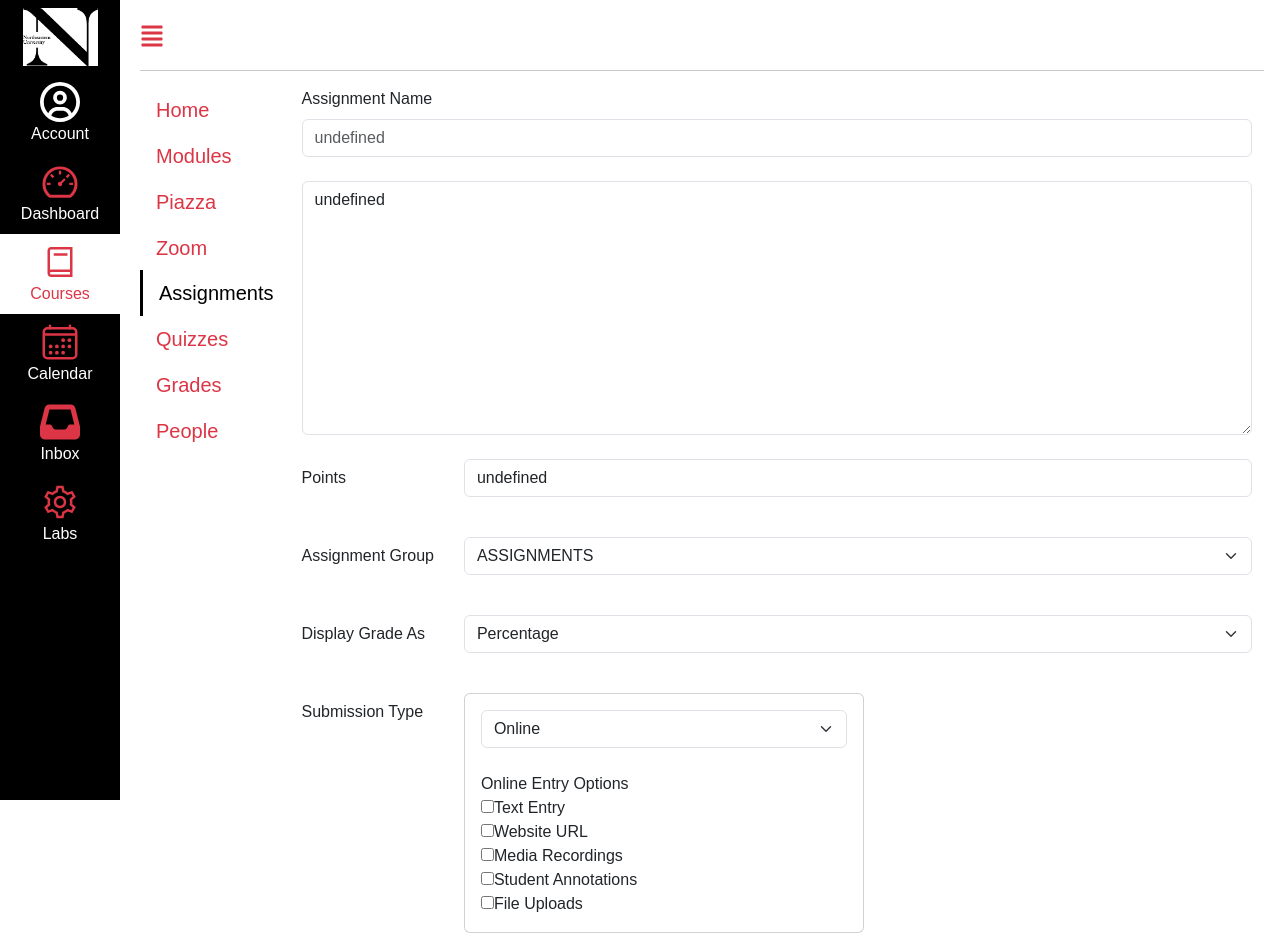
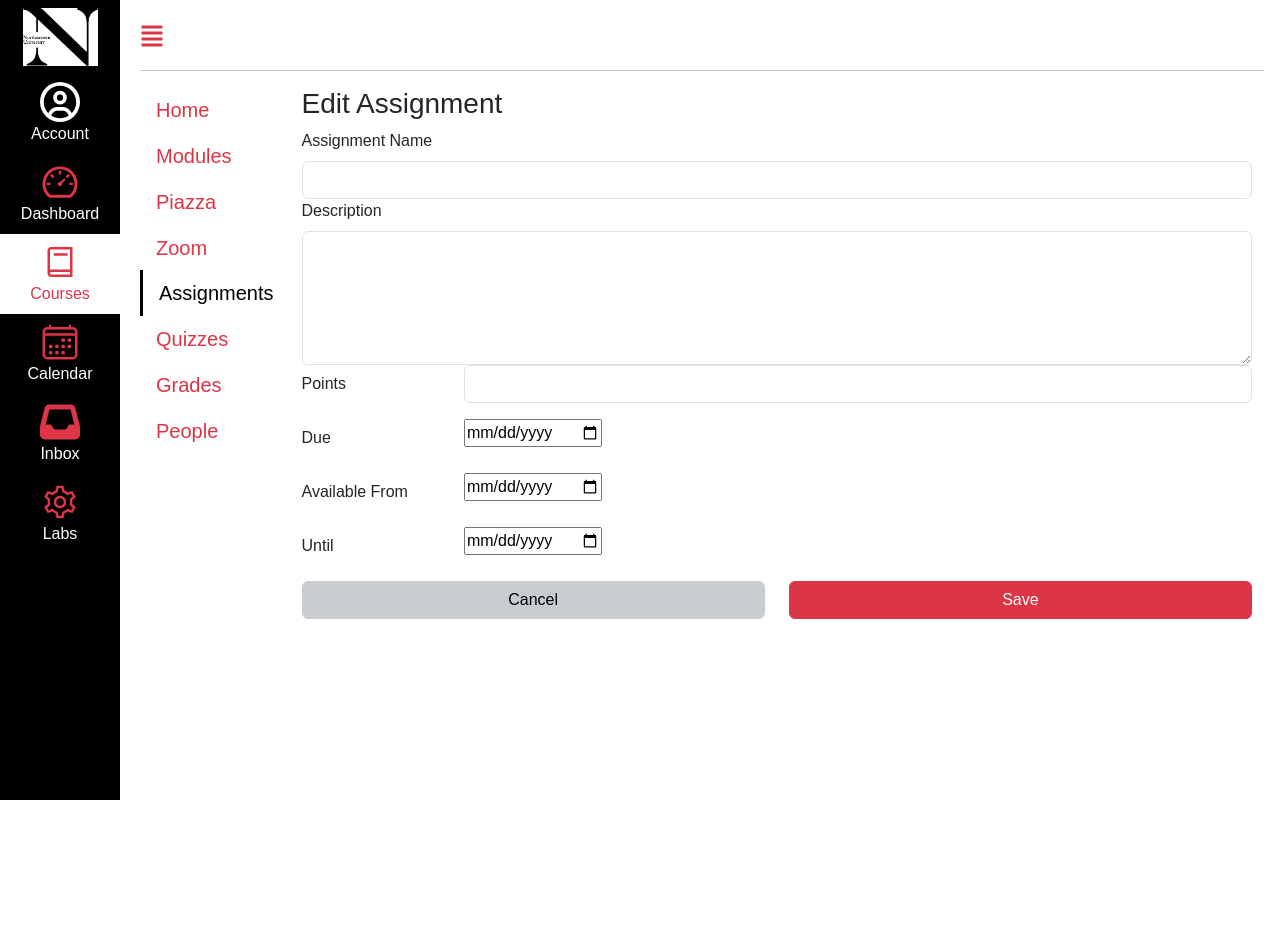
Before and after one commit to ThomasRoch18/kanbaz-next-js, a Next.js app: page /Courses/1/Assignments/1 in a window 1280 px wide. Shown: the top 952 px of the page. After the commit the page ends 800 px from the top, so only its background shows below. Built offline with nearby package versions, Linux system fonts and the light colour scheme.

Commit message:
complete assignment 4

```diff
--- a/app/(Kambaz)/Courses/[cid]/Assignments/[aid]/page.tsx
+++ b/app/(Kambaz)/Courses/[cid]/Assignments/[aid]/page.tsx
@@ -1,98 +1,132 @@
-"use client"
-import { useParams } from "next/navigation";
-import * as db from "../../../../Database";
-import { Card, CardBody, CardText, CardTitle, Col, Container, FormControl, FormLabel, FormSelect, Row } from "react-bootstrap";
-import Link from "next/link";
+"use client";
+
+import { useParams, useRouter } from "next/navigation";
+import { useDispatch, useSelector } from "react-redux";
+import { useState, useEffect } from "react";
+import { addAssignment, updateAssignment } from "../reducer";
+import { Container, FormLabel, FormControl, Row, Col } from "react-bootstrap";
 
 export default function AssignmentEditor() {
-    const { cid, aid } = useParams();
-    const assignments = db.assignments;
-    const currentAssignment = assignments.find((assignment: any) => assignment._id === aid);
+  const { cid, aid } = useParams();
+  const router = useRouter();
+  const dispatch = useDispatch();
+
+  const { assignments } = useSelector((state: any) => state.assignmentReducer);
+  const existingAssignment = assignments.find((a: any) => a._id === aid);
+
+  const isEditing = aid && aid !== "new";
+
+  const [form, setForm] = useState({
+    title: "",
+    description: "",
+    points: "",
+    due: "",
+    availableFrom: "",
+    availableUntil: "",
+  });
+
+  useEffect(() => {
+    if (isEditing && existingAssignment) {
+      setForm({
+        title: existingAssignment.title || "",
+        description: existingAssignment.description || "",
+        points: existingAssignment.points || "",
+        due: existingAssignment.due || "",
+        availableFrom: existingAssignment.availableFrom || "",
+        availableUntil: existingAssignment.availableUntil || "",
+      });
+    }
+  }, [isEditing, existingAssignment]);
+
+  const handleChange = (field: string, value: string) =>
+    setForm({ ...form, [field]: value });
+
+  const handleSave = () => {
+    if (isEditing) {
+      dispatch(updateAssignment({ _id: aid, ...form }));
+    } else {
+      dispatch(addAssignment({ ...form, course: cid }));
+    }
+    router.push(`/Courses/${cid}/Assignments`);
+  };
+
+  const handleCancel = () => router.push(`/Courses/${cid}/Assignments`);
+
   return (
-    <Container id="wd-assignments-editor">
+    <Container>
+      <h3>{isEditing ? "Edit Assignment" : "New Assignment"}</h3>
+
       <FormLabel>Assignment Name</FormLabel>
-        <FormControl type="text" placeholder={`${currentAssignment?.title}`} className="wd-assignment-width"/> <br />
-      <FormControl as="textarea" rows={10} className="wd-assignment-width" defaultValue={`${currentAssignment?.description}`}/> <br />
-      <Row className="mb-3" id="wd-points">
-            <FormLabel column sm={2} className="float-end"> Points </FormLabel>
-            <Col sm={10}>
-                <FormControl type="text" defaultValue={`${currentAssignment?.points}`} />
-            </Col>
-      </Row> <br />
-      <Row className="mb-3" id="wd-group">
-            <FormLabel column sm={2} className="float-end"> Assignment Group </FormLabel>
-            <Col sm={10}>
-                <FormSelect>
-                    <option value="0" defaultChecked>ASSIGNMENTS</option>
-                    <option value="1">QUIZZES</option>
-                    <option value="2">EXAMS</option>
-                    <option value="3">PROJECTS</option>
-                </FormSelect>
-            </Col>
-      </Row> <br />
-      <Row className="mb-3" id="wd-display-grade-as">
-            <FormLabel column sm={2} className="float-end"> Display Grade As </FormLabel>
-            <Col sm={10}>
-                <FormSelect>
-                    <option value="0" defaultChecked>Percentage</option>
-                    <option value="1">Points</option>
-                </FormSelect>
-            </Col>
-      </Row> <br />
-      <Row className="mb-3" id="wd-group">
-            <FormLabel column sm={2} className="float-end"> Submission Type </FormLabel>
-            <Col sm={10}>
-                <Card className="wd-assignment-width">
-                    <CardBody>
-                        <FormSelect>
-                            <option value="0" defaultChecked>Online</option>
-                        </FormSelect>
-                        <br />
-                        <label htmlFor="wd-entry-options">Online Entry Options</label><br />
-                            <input type="checkbox" name="check-entry" id="wd-text-entry"/>
-                            <label htmlFor="wd-text-entry">Text Entry</label><br/>
+      <FormControl
+        type="text"
+        value={form.title}
+        onChange={(e) => handleChange("title", e.target.value)}
+      />
 
-                            <input type="checkbox" name="check-entry" id="wd-website-url"/>
-                            <label htmlFor="wd-website-url">Website URL</label><br/>
+      <FormLabel>Description</FormLabel>
+      <FormControl
+        as="textarea"
+        rows={5}
+        value={form.description}
+        onChange={(e) => handleChange("description", e.target.value)}
+      />
 
-                            <input type="checkbox" name="check-entry" id="wd-media-recordings"/>
-                            <label htmlFor="wd-media-recordings">Media Recordings</label><br/>
+      <Row className="mb-3">
+        <FormLabel column sm={2}>Points</FormLabel>
+        <Col sm={10}>
+          <FormControl
+            type="number"
+            value={form.points}
+            onChange={(e) => handleChange("points", e.target.value)}
+          />
+        </Col>
+      </Row>
 
-                            <input type="checkbox" name="check-entry" id="wd-student-annotation"/>
-                            <label htmlFor="wd-student-annotation">Student Annotations</label><br />
+      <Row className="mb-3">
+        <FormLabel column sm={2}>Due</FormLabel>
+        <Col sm={10}>
+          <input
+            type="date"
+            value={form.due}
+            onChange={(e) => handleChange("due", e.target.value)}
+          />
+        </Col>
+      </Row>
 
-                            <input type="checkbox" name="check-entry" id="wd-file-upload"/>
-                            <label htmlFor="wd-file-upload">File Uploads</label>
-                    </CardBody>
-                </Card>
-            </Col>
-      </Row> <br />
-      <Row className="mb-3" id="wd-assign-to">
-            <FormLabel column sm={2} className="float-end"> Assign </FormLabel>
-            <Card className="wd-assignment-width">
-                <h6>Assign To</h6>
-                <FormControl type="text" placeholder="Everyone" /> <br />
-                <label htmlFor="wd-due-date">Due</label>
-                <input type="date" defaultValue={`${currentAssignment?.due}`} id="wd-due-date"/>
-                <Row>
-                    <Col className="wd-assignment-calendar-width">
-                        <label htmlFor="wd-available-from">Available From</label><br />
-                        <input type="date" defaultValue={`${currentAssignment?.available}`} id="wd-available-from"/>
-                    </Col>
-                    <Col className="wd-assignment-calendar-width">
-                        <label htmlFor="wd-available-to">Until</label><br />
-                        <input type="date" defaultValue={`${currentAssignment?.due}`} id="wd-available-to"/>
-                    </Col>
-                </Row>
-            </Card>
+      <Row className="mb-3">
+        <FormLabel column sm={2}>Available From</FormLabel>
+        <Col sm={10}>
+          <input
+            type="date"
+            value={form.availableFrom}
+            onChange={(e) => handleChange("availableFrom", e.target.value)}
+          />
+        </Col>
       </Row>
+
       <Row className="mb-3">
+        <FormLabel column sm={2}>Until</FormLabel>
+        <Col sm={10}>
+          <input
+            type="date"
+            value={form.availableUntil}
+            onChange={(e) => handleChange("availableUntil", e.target.value)}
+          />
+        </Col>
+      </Row>
+
+      <Row>
         <Col>
-            <Link href={`/Courses/${cid}/Assignments`} className="btn btn-secondary w-100 mb-2"> Cancel </Link>
+          <button className="btn btn-secondary w-100" onClick={handleCancel}>
+            Cancel
+          </button>
         </Col>
         <Col>
-            <Link href={`/Courses/${cid}/Assignments`} className="btn btn-danger w-100 mb-2"> Save </Link>
+          <button className="btn btn-danger w-100" onClick={handleSave}>
+            Save
+          </button>
         </Col>
       </Row>
     </Container>
-);}
+  );
+}
--- /dev/null
+++ b/app/(Kambaz)/Courses/[cid]/Assignments/reducer.ts
@@ -0,0 +1,38 @@
+import { createSlice } from "@reduxjs/toolkit";
+import { assignments } from "../../../Database";
+import { v4 as uuidv4 } from "uuid";
+const initialState = {
+  assignments: assignments,
+};
+const assignmentsSlice = createSlice({
+  name: "assignments",
+  initialState,
+  reducers: {
+    addAssignment: (state, { payload: assignment }) => {
+      const newAssignment: any = {
+        _id: uuidv4(),
+        title: assignment.title,
+        description: assignment.description,
+        points: assignment.points,
+        due: assignment.due,
+        availableFrom: assignment.availableFrom,
+        availableUntil: assignment.availableUntil,
+        course: assignment.course,
+      };
+      state.assignments = [...state.assignments, newAssignment] as any;
+    },
+    updateAssignment: (state, { payload }) => {
+      const index = state.assignments.findIndex(a => a._id === payload._id);
+      if (index !== -1) {
+        state.assignments[index] = { ...state.assignments[index], ...payload };
+      }
+    },
+    deleteAssignment: (state, action) => {
+        state.assignments = state.assignments.filter(
+        (a: any) => a._id !== action.payload
+    );
+    },
+  }
+});
+export const { addAssignment, updateAssignment, deleteAssignment } = assignmentsSlice.actions;
+export default assignmentsSlice.reducer;
--- /dev/null
+++ b/app/(Kambaz)/Dashboard/reducer.ts
@@ -0,0 +1,36 @@
+import { createSlice, PayloadAction } from "@reduxjs/toolkit";
+import { v4 as uuidv4 } from "uuid";
+import { enrollments } from "../Database";
+
+interface Enrollment {
+  _id: string;
+  user: string;
+  course: string;
+}
+
+interface EnrollmentState {
+  enrollments: Enrollment[];
+}
+
+const initialState: EnrollmentState = {
+  enrollments: enrollments,
+};
+
+export const enrollmentsSlice = createSlice({
+  name: "enrollments",
+  initialState,
+  reducers: {
+    enrollInCourse: (state, action: PayloadAction<{ userId: string; courseId: string }>) => {
+      const { userId, courseId } = action.payload;
+      if (!state.enrollments.find(e => e.user === userId && e.course === courseId)) {
+        state.enrollments.push({ _id: uuidv4(), user: userId, course: courseId });
+      }
+    },
+    unenrollFromCourse: (state, action: PayloadAction<{ userId: string; courseId: string }>) => {
+      state.enrollments = state.enrollments.filter(e => !(e.user === action.payload.userId && e.course === action.payload.courseId));
+    },
+  },
+});
+
+export const { enrollInCourse, unenrollFromCourse } = enrollmentsSlice.actions;
+export default enrollmentsSlice.reducer;
--- a/app/(Kambaz)/store.ts
+++ b/app/(Kambaz)/store.ts
@@ -2,8 +2,10 @@ import { configureStore } from "@reduxjs/toolkit";
 import coursesReducer from "./Courses/Reducer";
 import modulesReducer from "./Courses/[cid]/Modules/reducer";
 import accountReducer from "./Account/reducer";
+import assignmentReducer from "./Courses/[cid]/Assignments/reducer"
+import enrollmentsReducer from "./Dashboard/reducer"
 const store = configureStore({
- reducer: { coursesReducer, modulesReducer, accountReducer,},
+ reducer: { coursesReducer, modulesReducer, accountReducer, assignmentReducer, enrollmentsReducer},
 });
 export type RootState = ReturnType<typeof store.getState>;
 export default store;
```
Also changed, not shown: app/(Kambaz)/Courses/[cid]/Assignments/page.tsx (+64 -7 lines), app/(Kambaz)/Courses/[cid]/Modules/ModuleControlButtons.tsx (+8 -1 lines), app/(Kambaz)/Dashboard/page.tsx (+46 -10 lines).
